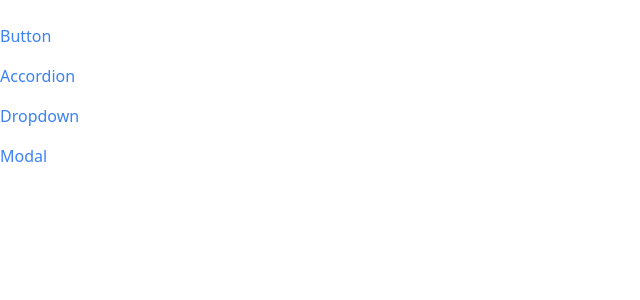
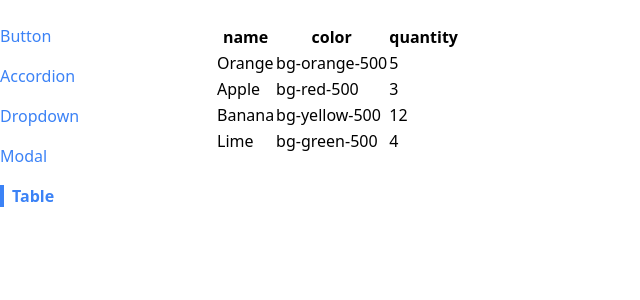
Before and after one commit to miguelkubrusly/components-showcase-app, a React (Create React App) app: page /table in a window 1280 px wide. Shown: the top 300 px of the page, without its empty margins (0-640 px from the left). Built offline with nearby package versions, Linux system fonts and the light colour scheme.

Commit message:
feat(table): try to make it by myself first
-logic seems correct, only needs styling

```diff
--- a/src/App.tsx
+++ b/src/App.tsx
@@ -2,6 +2,7 @@ import ButtonPage from "./pages/ButtonPage";
 import DropdownPage from "./pages/DropdownPage";
 import AccordionPage from "./pages/AccordionPage";
 import ModalPage from "./pages/ModalPage";
+import TablePage from "./pages/TablePage";
 import Router from "./components/Router";
 import SideBar from "./components/SideBar";
 
@@ -22,6 +23,9 @@ function App() {
         <Router path={"/modal"}>
           <ModalPage />
         </Router>
+        <Router path={"/table"}>
+          <TablePage />
+        </Router>
       </div>
     </div>
   );
--- a/src/components/SideBar.tsx
+++ b/src/components/SideBar.tsx
@@ -6,6 +6,7 @@ function SideBar() {
     { label: "Accordion", path: "/accordion" },
     { label: "Dropdown", path: "/dropdown" },
     { label: "Modal", path: "/modal" },
+    { label: "Table", path: "/table" },
   ];
 
   const renderedLinks = links.map((link) => {
--- /dev/null
+++ b/src/components/Table.tsx
@@ -0,0 +1,24 @@
+function Table({ data }: TableProp) {
+  const renderedData = data.map((item: TableItem) => {
+    const renderedItem = Object.values(item).map((value) => {
+      return <td>{value}</td>;
+    });
+    return <tr>{renderedItem}</tr>;
+  });
+
+  const keys = Object.keys(data[0]);
+  const renderedKeys = keys.map((key) => {
+    return <th>{key}</th>;
+  });
+
+  return (
+    <table>
+      <thead>
+        <tr>{renderedKeys}</tr>
+      </thead>
+      <tbody>{renderedData}</tbody>
+    </table>
+  );
+}
+
+export default Table;
--- /dev/null
+++ b/src/pages/TablePage.tsx
@@ -0,0 +1,18 @@
+import Table from "../components/Table";
+
+function TablePage() {
+  const tableContent = [
+    { name: "Orange", color: "bg-orange-500", quantity: 5 },
+    { name: "Apple", color: "bg-red-500", quantity: 3 },
+    { name: "Banana", color: "bg-yellow-500", quantity: 12 },
+    { name: "Lime", color: "bg-green-500", quantity: 4 },
+  ];
+
+  return (
+    <div>
+      <Table data={tableContent} />
+    </div>
+  );
+}
+
+export default TablePage;
```
Also changed, not shown: src/types.d.ts (+12 -0 lines).
